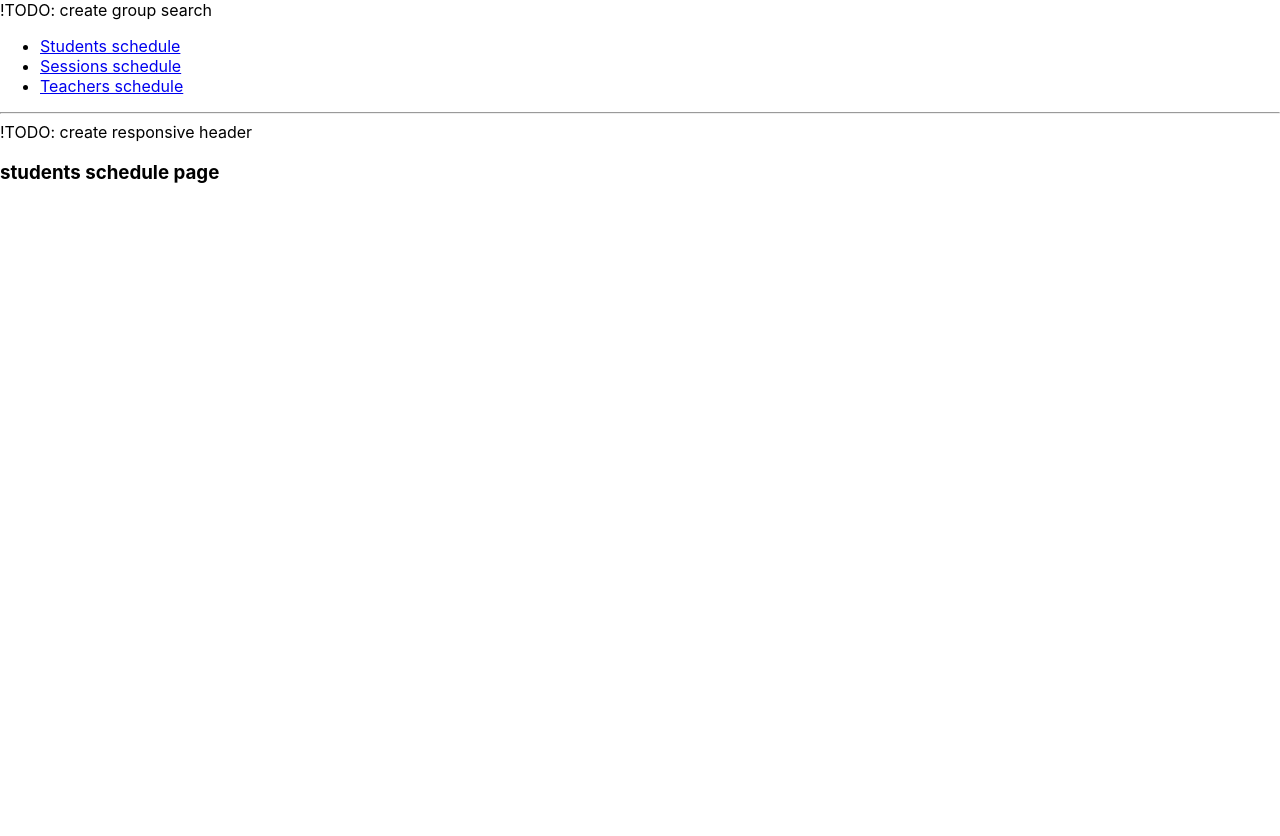
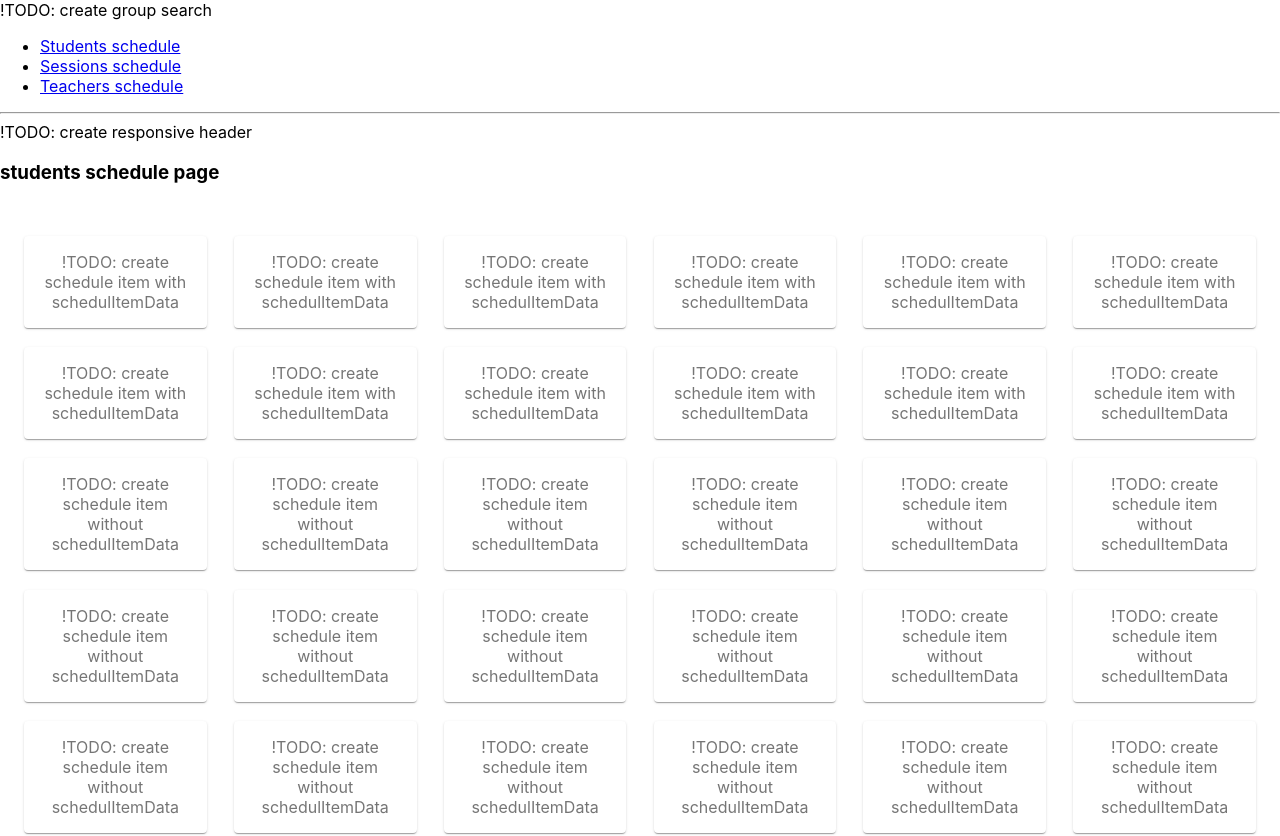
Before and after one commit to kpi-ua/schedule.kpi.ua, a React (Create React App) app: page / in a window 1280 px wide. Shown: the top 836 px of the page. Before the commit the page ends 800 px from the top, so only its background shows below. Built offline with nearby package versions, Linux system fonts and the light colour scheme.

Commit message:
add grid layout

```diff
--- a/package.json
+++ b/package.json
@@ -3,6 +3,7 @@
   "version": "0.1.0",
   "private": true,
   "dependencies": {
+    "@material-ui/core": "^4.12.3",
     "@testing-library/jest-dom": "^5.14.1",
     "@testing-library/react": "^11.2.7",
     "@testing-library/user-event": "^12.8.3",
--- a/src/components/schedule/index.jsx
+++ b/src/components/schedule/index.jsx
@@ -1,14 +1,92 @@
 import React from 'react';
 import style from './style.scss';
 import { ScheduleItem } from '../scheduleItem';
+import { makeStyles } from '@material-ui/core/styles';
+import Paper from '@material-ui/core/Paper';
+import Grid from '@material-ui/core/Grid';
 
-export const Schedule = ({scheduleData, isMobile}) => (
-  <React.Fragment>
-    //!TODO: make responsive schedule
-    <ScheduleItem schedulItemData={scheduleData.monday[0]} />
-    <div>!TODO: make a schedule grid</div>
-    <button>I am another element</button>
-  </React.Fragment>
-);
+const useStyles = makeStyles((theme) => ({
+  root: {
+    flexGrow: 1,
+    padding: '2rem'
+  },
+  paper: {
+    padding: theme.spacing(2),
+    textAlign: 'center',
+    color: theme.palette.text.secondary,
+  },
+  columnItem: {
+    padding: '0.6rem 0rem 0.6rem',
+
+  }
+}));
+
+export const Schedule = ({scheduleData, isMobile, group, week}) => {
+  const classes = useStyles();
+  const schedule = week === 1 ? scheduleData.scheduleFirstWeek : scheduleData.scheduleSecondWeek;
+
+  const FormColumn = () => (
+    <div>
+      <Grid item className={classes.columnItem}>
+        <Paper className={classes.paper}>
+          <ScheduleItem schedulItemData={schedule.find(obj => obj.day === 'monday')} />
+        </Paper>
+      </Grid>
+      <Grid item className={classes.columnItem}>
+        <Paper className={classes.paper}>
+          <ScheduleItem schedulItemData={schedule.find(obj => obj.day === 'tuesday')} />
+        </Paper>
+      </Grid>
+      <Grid item className={classes.columnItem}>
+        <Paper className={classes.paper}>
+          <ScheduleItem schedulItemData={schedule.find(obj => obj.day === 'wednesday')} />
+        </Paper>
+      </Grid>
+      <Grid item className={classes.columnItem}>
+        <Paper className={classes.paper}>
+          <ScheduleItem schedulItemData={schedule.find(obj => obj.day === 'thursday')} />
+        </Paper>
+      </Grid>
+      <Grid item className={classes.columnItem}>
+        <Paper className={classes.paper}>
+          <ScheduleItem schedulItemData={schedule.find(obj => obj.day === 'friday')} />
+        </Paper>
+      </Grid>
+      <Grid item className={classes.columnItem}>
+        <Paper className={classes.paper}>
+          <ScheduleItem schedulItemData={schedule.find(obj => obj.day === 'saturday')} />
+        </Paper>
+      </Grid>
+    </div>
+  );
+
+
+  return (
+    <div className={classes.root}>
+      <Grid container justifyContent='space-between' spacing={3}>
+        <Grid container direction='column' item xs={12} sm={2} spacing={2}>
+          <FormColumn />
+        </Grid>
+        <Grid container direction='column' item xs={12} sm={2} spacing={2}>
+          <FormColumn />
+        </Grid>
+        <Grid container direction='column' item xs={12} sm={2} spacing={2}>
+          <FormColumn />
+        </Grid>
+        <Grid container direction='column' item xs={12} sm={2} spacing={2}>
+          <FormColumn />
+        </Grid>
+        <Grid container direction='column' item xs={12} sm={2} spacing={2}>
+          <FormColumn />
+        </Grid>
+        <Grid container direction='column' item xs={12} sm={2} spacing={2}>
+          <FormColumn />
+        </Grid>
+      </Grid>
+      {JSON.stringify(scheduleData, null, 2)}
+      {/* <ScheduleItem schedulItemData={scheduleData.monday[0]} /> */}
+    </div>
+  );
+};
 
 export default Schedule;
--- a/src/components/scheduleItem/index.jsx
+++ b/src/components/scheduleItem/index.jsx
@@ -3,8 +3,12 @@ import style from './style.scss';
 
 export const ScheduleItem = ({schedulItemData}) => schedulItemData ? (
   <React.Fragment>
-    <div>!TODO: create schedule item</div>
+    <div>!TODO: create schedule item with schedulItemData</div>
   </React.Fragment>
-) : null;
+) : (
+  <React.Fragment>
+    <div>!TODO: create schedule item without schedulItemData</div>
+  </React.Fragment>
+);
 
 export default ScheduleItem;
--- a/src/pages/studentsSchedule/index.jsx
+++ b/src/pages/studentsSchedule/index.jsx
@@ -1,14 +1,24 @@
-import React from 'react';
+import React, { useState } from 'react';
 import style from './style.scss';
 import { Link } from 'react-router-dom';
 import { Header } from '../../components/header';
+import { Schedule } from '../../components/schedule';
+import { mockdata } from './mock';
 
-export const StudentsSchedule = () => (
+export const StudentsSchedule = () => {
+  const [weekNumber, setWeekNumber] = useState(1);
+  return (
   <React.Fragment>
     <Header isTeachersSearch={false}/>
+    <h3>students schedule page</h3>
+    <Schedule
+      scheduleData={mockdata}
+      group={mockdata.groupName}
+      week={weekNumber}
+    />
 
-    <h3>students schedule page</h3>
   </React.Fragment>
-);
+  );
+};
 
 export default StudentsSchedule;
--- /dev/null
+++ b/src/pages/studentsSchedule/mock.js
@@ -0,0 +1,71 @@
+export const mockdata = {
+groupCode: "IT-92",
+scheduleFirstWeek : [{
+  day: "monday",
+  pairs: [{
+    type: "lecture",
+    time: "10:25",
+    name: "Бази даних",
+    teachersname : "доц. Поліщук М. М.",
+    place: "-18"
+  },
+  {
+    type: "practice",
+    time: "12:20",
+    name: "CAD - системи та мультимедіа",
+    teachersname : "ст. вик. Батрак Є. О.",
+    place: "305-18"
+  }]
+},
+{
+  day: "tuesday",
+  pairs: [{
+    type: "lecture",
+    time: "10:25",
+    name: "Бази даних",
+    teachersname : "доц. Поліщук М. М.",
+    place: "-18"
+  },
+  {
+    type: "practice",
+    time: "12:20",
+    name: "CAD - системи та мультимедіа",
+    teachersname : "ст. вик. Батрак Є. О.",
+    place: "305-18"
+  }]
+}],
+scheduleSecondWeek : [{
+  day: "monday",
+  pairs: [{
+    type: "lecture",
+    time: "10:25",
+    name: "Бази даних",
+    teachersname : "доц. Поліщук М. М.",
+    place: "-18"
+  },
+  {
+    type: "practice",
+    time: "12:20",
+    name: "CAD - системи та мультимедіа",
+    teachersname : "ст. вик. Батрак Є. О.",
+    place: "305-18"
+  }]
+},
+{
+  day: "tuesday",
+  pairs: [{
+    type: "lecture",
+    time: "10:25",
+    name: "Бази даних",
+    teachersname : "доц. Поліщук М. М.",
+    place: "-18"
+  },
+  {
+    type: "practice",
+    time: "12:20",
+    name: "CAD - системи та мультимедіа",
+    teachersname : "ст. вик. Батрак Є. О.",
+    place: "305-18"
+  }]
+}]
+};
```
Also changed, not shown: 1 other file (tests, documents, lock files or other folders).
